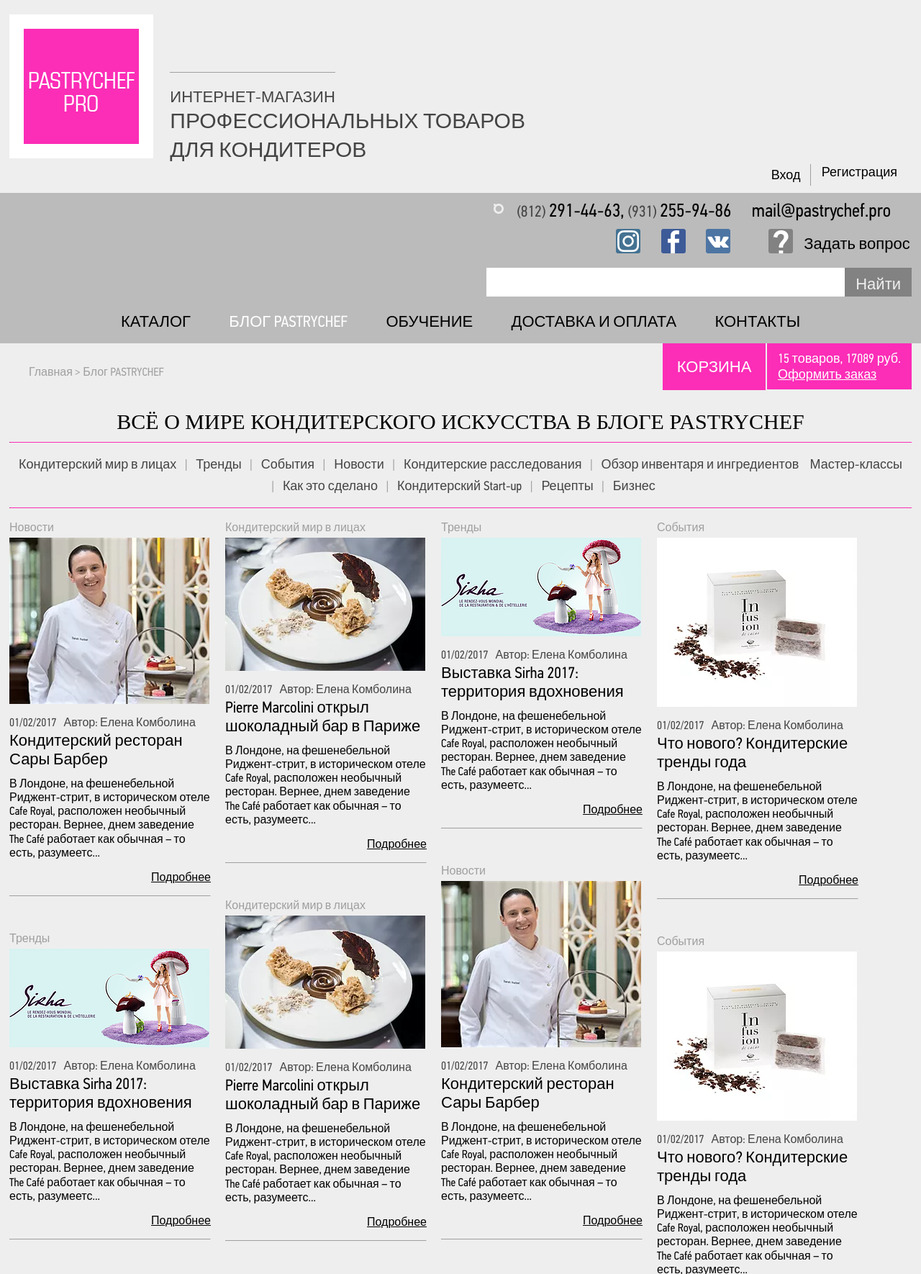
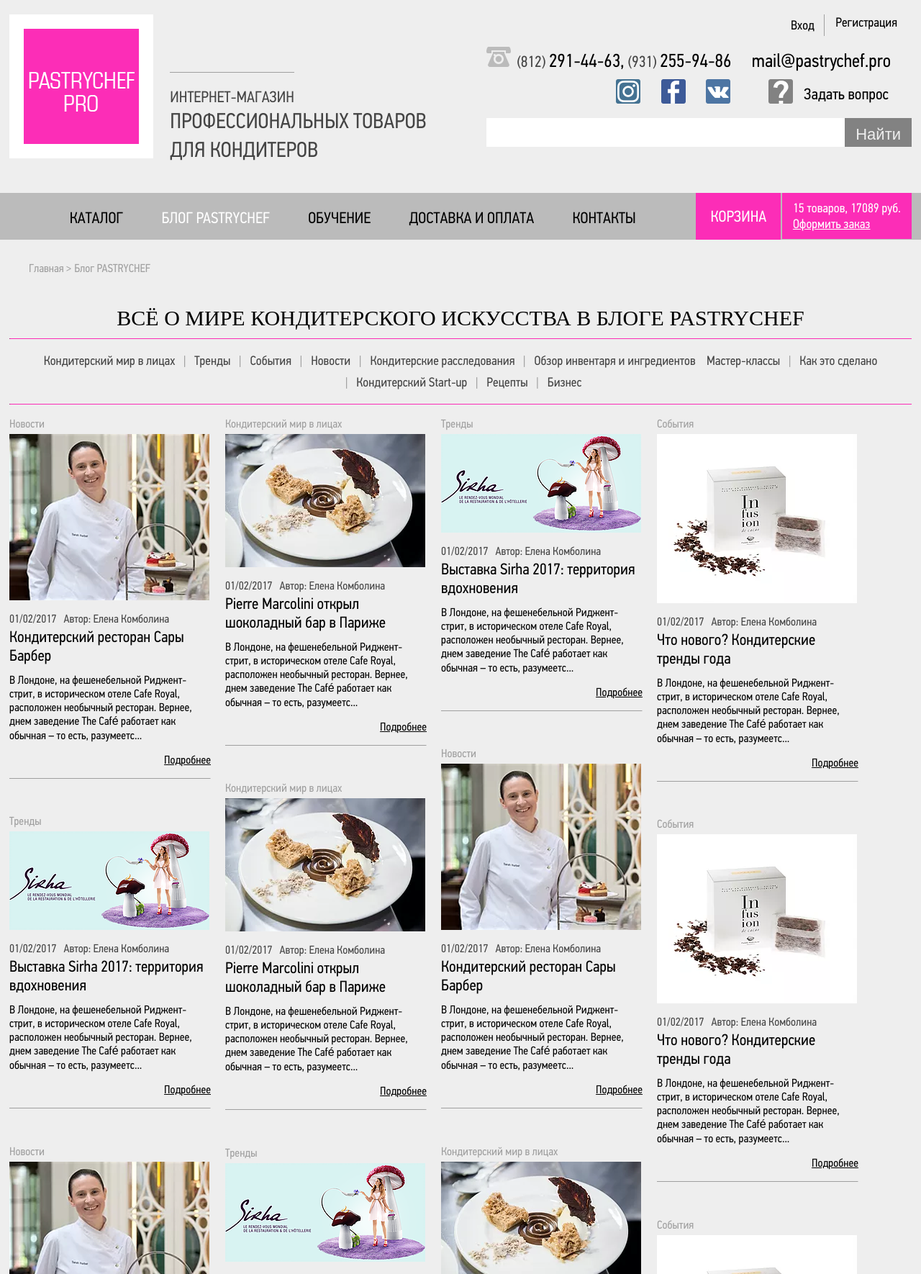
Before and after one commit to mugukamil/pastrychev, a web app: file blog.html in a window 1280 px wide. Shown: the top 1770 px of the page at 72% size. Run offline with its HTML, style and script files only (its server is not run), Linux system fonts and the light colour scheme.

Commit message:
update fonts

```diff
--- a/css/app.css
+++ b/css/app.css
@@ -224,7 +224,7 @@
 
 @font-face {
   font-family: "pfdin-regular";
-  src: url("../fonts/pfdintextcondpro-regular.woff2") format("woff2"), url("../fonts/pfdintextcondpro-regular.woff") format("woff");
+  src: url("fonts/pfdintextcondpro-regular.woff2") format("woff2"), url("fonts/pfdintextcondpro-regular.woff") format("woff");
 }
 
 @font-face {
```
Also changed, not shown: css/fonts/pfdintextcondpro-italic.woff, css/fonts/pfdintextcondpro-italic.woff2, css/fonts/pfdintextcondpro-regular.woff, css/fonts/pfdintextcondpro-regular.woff2.
